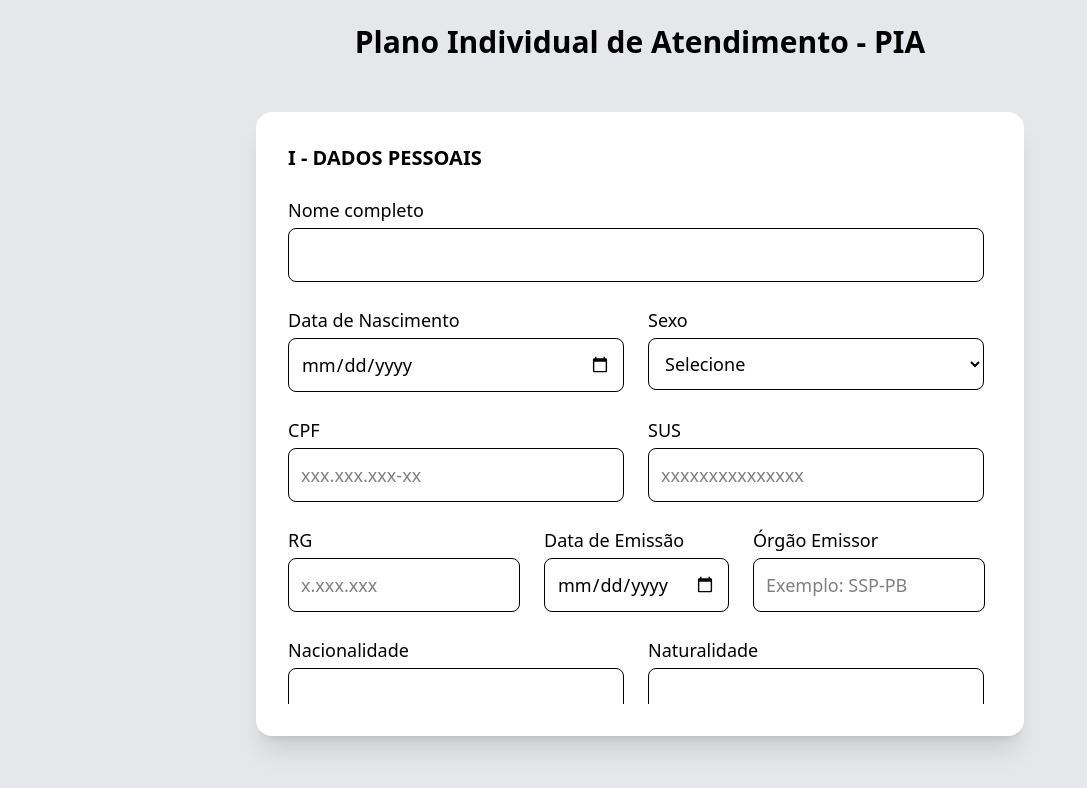
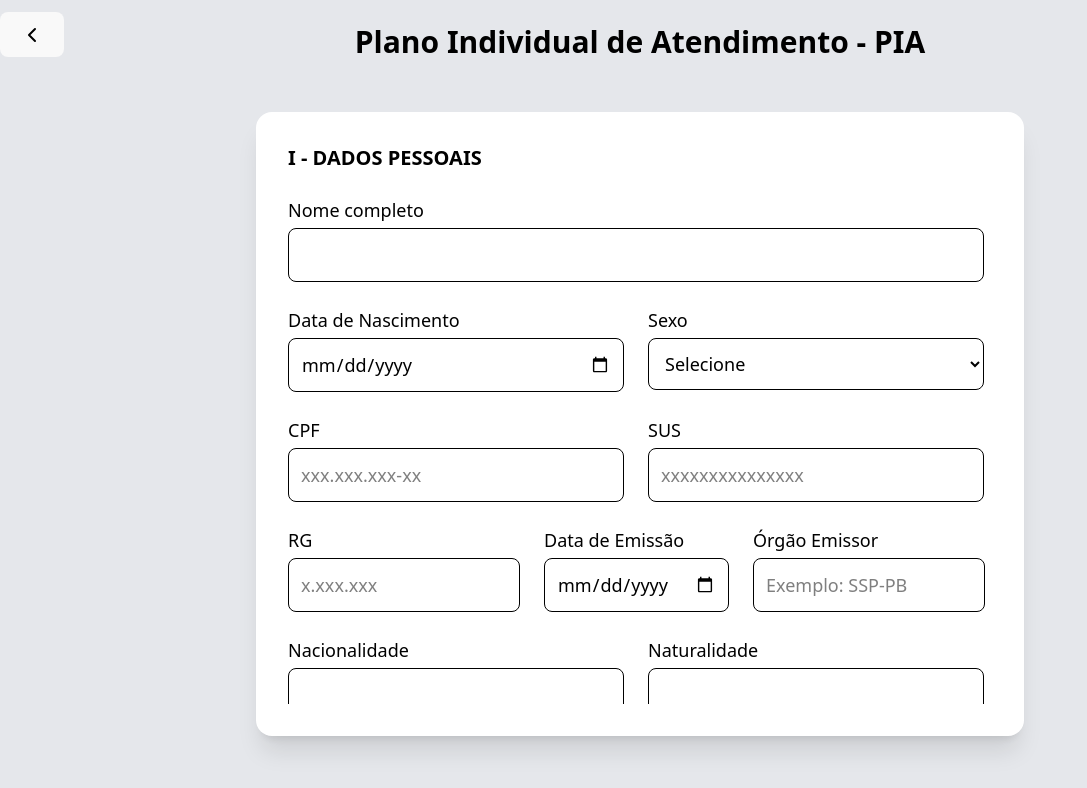
Before and after one commit to rraquelof/frontend-Associacao-idosos, a React (Vite) app: page /cadastro/idoso in a window 1280 px wide. Shown: the top 788 px of the page, without its empty margins (0-1087 px from the left). Built offline with nearby package versions, Linux system fonts and the light colour scheme.

Commit message:
adicionando seta

```diff
--- a/package.json
+++ b/package.json
@@ -11,6 +11,7 @@
   },
   "dependencies": {
     "@tailwindcss/vite": "^4.1.16",
+    "lucide-react": "^0.435.0",
     "react": "^19.1.1",
     "react-dom": "^19.1.1",
     "react-icons": "^5.5.0",
--- a/src/componentes/Botao.tsx
+++ b/src/componentes/Botao.tsx
@@ -1,18 +1,21 @@
+import type { ReactNode } from "react";
+
 interface BotaoProps {
   tipo?: "button" | "submit";
   onClick?: () => void;
-  texto: string;
+  texto?: string;
   className?: string;
+  children?: ReactNode;
 }
 
-const Botao = ({ tipo = "button", onClick, texto, className }: BotaoProps) => {
+const Botao = ({ tipo = "button", onClick, texto, className, children }: BotaoProps) => {
   return (
     <button
       type={tipo}
       onClick={onClick}
       className={`px-6 py-2  rounded-lg transition-all duration-200 transform hover:-translate-y-1 hover:shadow-lg ${className}`}
     >
-      {texto}
+      {children ?? texto}
     </button>
   );
 };
--- a/src/componentes/FormularioIdoso.tsx
+++ b/src/componentes/FormularioIdoso.tsx
@@ -11,6 +11,7 @@ import { formatacaoData } from "../formatacao/formatacaoData";
 import Mensagem from "./Mensagem";
 import { useNavigate } from "react-router-dom";
 import ErroCampoObrigatorio from "./ErroCampoObrigatorio";
+import { ChevronLeftIcon } from "lucide-react";
 
 interface IdosoFormProps {
   endpoint: string;
@@ -96,10 +97,6 @@ useEffect(() => {
       });
 
       const dados = await resposta.json();
-      console.log(
-        "🔍 Resposta completa do backend:",
-        dados.errors.Array.Object.message
-      );
 
       if (resposta.ok) {
         setMensagem(dados.message || `${textoBotao} realizado com sucesso!`);
@@ -117,8 +114,14 @@ useEffect(() => {
 
   return (
     <div className="w-screen min-h-screen bg-gray-200 box-border flex flex-col items-center">
-      <div className="text-black p-6">
-        <h1 className="text-3xl font-bold text-center">
+      <div className="text-black p-6 w-full flex items-center relative">
+        <Botao
+          className="absolute left-0 top-3 "
+          onClick={() => navegacao("/lista/idosos")}
+        >
+          <ChevronLeftIcon />
+        </Botao>
+        <h1 className="text-3xl font-bold text-center w-full">
           Plano Individual de Atendimento - PIA
         </h1>
       </div>
--- a/src/paginas/DetalharIdoso.tsx
+++ b/src/paginas/DetalharIdoso.tsx
@@ -3,6 +3,7 @@ import { useNavigate, useParams } from "react-router-dom";
 import CampoDetalhesIdoso from "../componentes/CampoDetalhesIdoso";
 import type Idoso from "../modelo/Idoso";
 import Botao from "../componentes/Botao";
+import { ChevronLeftIcon } from "lucide-react";
 
 export default function DetalharIdoso() {
   const { id } = useParams();
@@ -32,7 +33,6 @@ export default function DetalharIdoso() {
 
         const dados = await resposta.json();
         setIdoso({ ...dados, id: dados.id ?? dados._id });
-
       } catch (err) {
         setErro((err as Error).message);
       } finally {
@@ -56,10 +56,19 @@ export default function DetalharIdoso() {
   }
 
   return (
-    <div className="w-screen min-h-screen bg-gray-200 flex flex-col items-center p-6">
-      <h1 className="text-4xl font-bold text-center  text-black mb-6">
-        Pefil do Idoso
-      </h1>
+    <div className="w-screen min-h-screen bg-gray-200 box-border flex flex-col items-center">
+      <div className="text-black p-6 w-full flex items-center relative">
+        <Botao
+          className="absolute left-0 top-3"
+          onClick={() => ("/lista/idosos")}
+        >
+          <ChevronLeftIcon />
+        </Botao>
+        <h1 className="text-3xl font-bold text-center w-full">
+          Pefil do Idoso
+        </h1>
+      </div>
+
       <div className="w-full max-w-3xl bg-white rounded-2xl shadow-xl p-6 max-h-[70vh] overflow-y-auto flex flex-wrap gap-4 content-start">
         <CampoDetalhesIdoso label="Nome" valor={idoso.nome} />
         <CampoDetalhesIdoso label="CPF" valor={idoso.cpf} />
--- a/src/paginas/ListarIdosos.tsx
+++ b/src/paginas/ListarIdosos.tsx
@@ -2,6 +2,7 @@ import { useEffect, useState } from "react";
 import type Idoso from "../modelo/Idoso";
 import { useNavigate } from "react-router-dom";
 import Botao from "../componentes/Botao";
+import { ChevronLeftIcon } from "lucide-react";
 
 export default function ListaIdosos() {
   const [idosos, setIdosos] = useState<Idoso[]>([]);
@@ -45,8 +46,18 @@ export default function ListaIdosos() {
   }, []);
 
   return (
-    <div className="w-screen min-h-screen bg-gray-200 flex flex-col items-center p-6">
-      <h1 className="text-4xl font-bold text-center text-black mb-6">Idosos</h1>
+    <div className="w-screen min-h-screen bg-gray-200 box-border flex flex-col items-center">
+      <div className="text-black p-6 w-full flex items-center relative">
+        <Botao
+          className="absolute left-0 top-3"
+          onClick={() => navegacao("/menu")}
+        >
+          <ChevronLeftIcon />
+        </Botao>
+        <h1 className="text-3xl font-bold text-center w-full">
+          Idosos
+        </h1>
+      </div>
 
       <div className="w-full max-w-3xl bg-white rounded-2xl shadow-xl p-6">
         <div className="h-[60vh] overflow-y-auto">
```
Also changed, not shown: 1 other file (tests, documents, lock files or other folders). Lines whose indentation alone changed are shown as unchanged.
